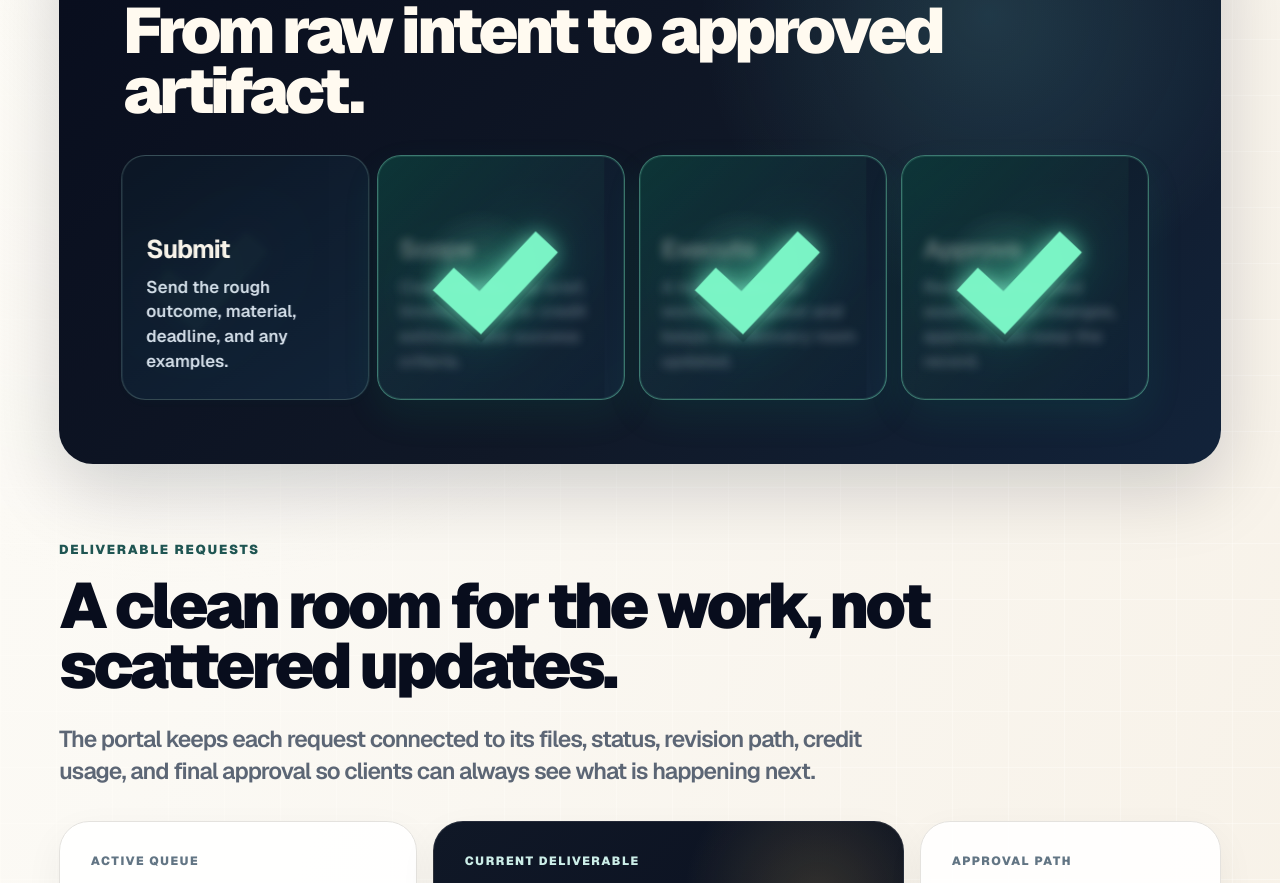
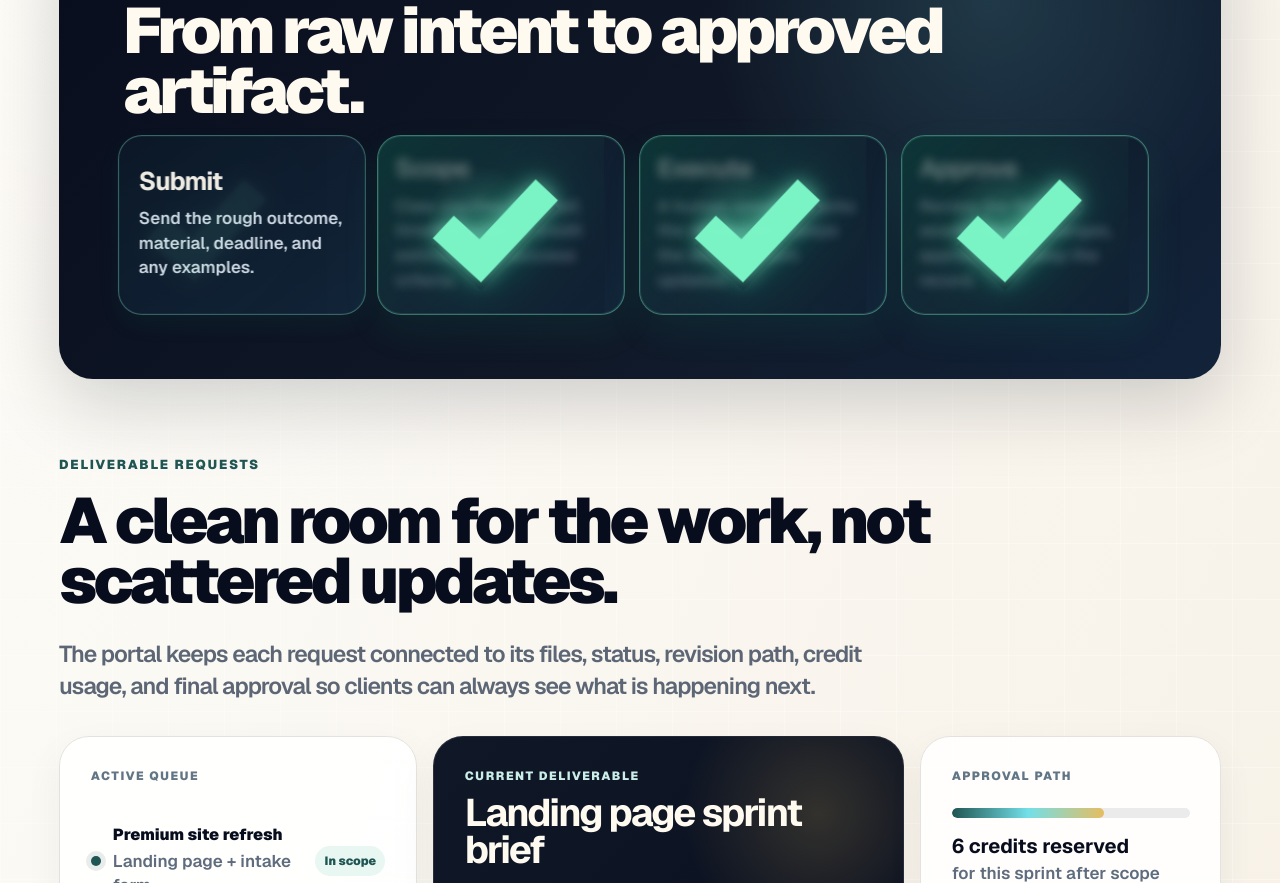
Before and after one commit to Shmeebos/claw-services, a Next.js app: page /portal in a window 1280 px wide. Shown: the part 1640-2523 px from the top of the page. Built offline with nearby package versions, Linux system fonts and the light colour scheme.

Commit message:
Tighten portal flow card spacing

```diff
--- a/src/app/portal/page.module.css
+++ b/src/app/portal/page.module.css
@@ -358,15 +358,15 @@
   display: grid;
   grid-template-columns: repeat(4, minmax(0, 1fr));
   gap: 14px;
-  margin-top: 34px;
+  margin-top: clamp(8px, 1.2vw, 14px);
 }
 
 .flowStep {
   position: relative;
-  min-height: 245px;
+  min-height: clamp(180px, 13.5vw, 202px);
   display: grid;
-  align-content: end;
-  padding: 28px 24px 26px;
+  align-content: center;
+  padding: 18px 20px 20px;
   overflow: hidden;
   border: 1px solid rgba(255,255,255,.16);
   border-radius: 24px;
```
